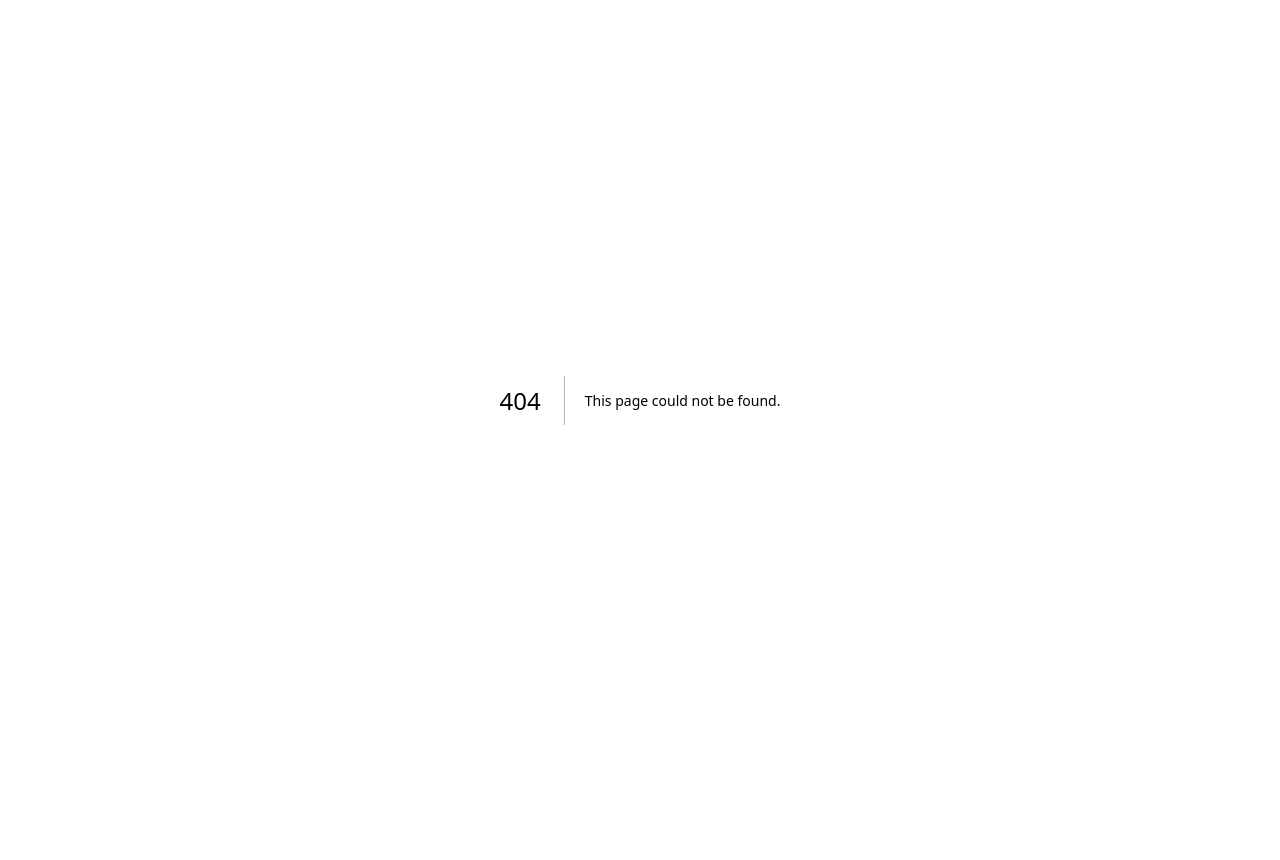
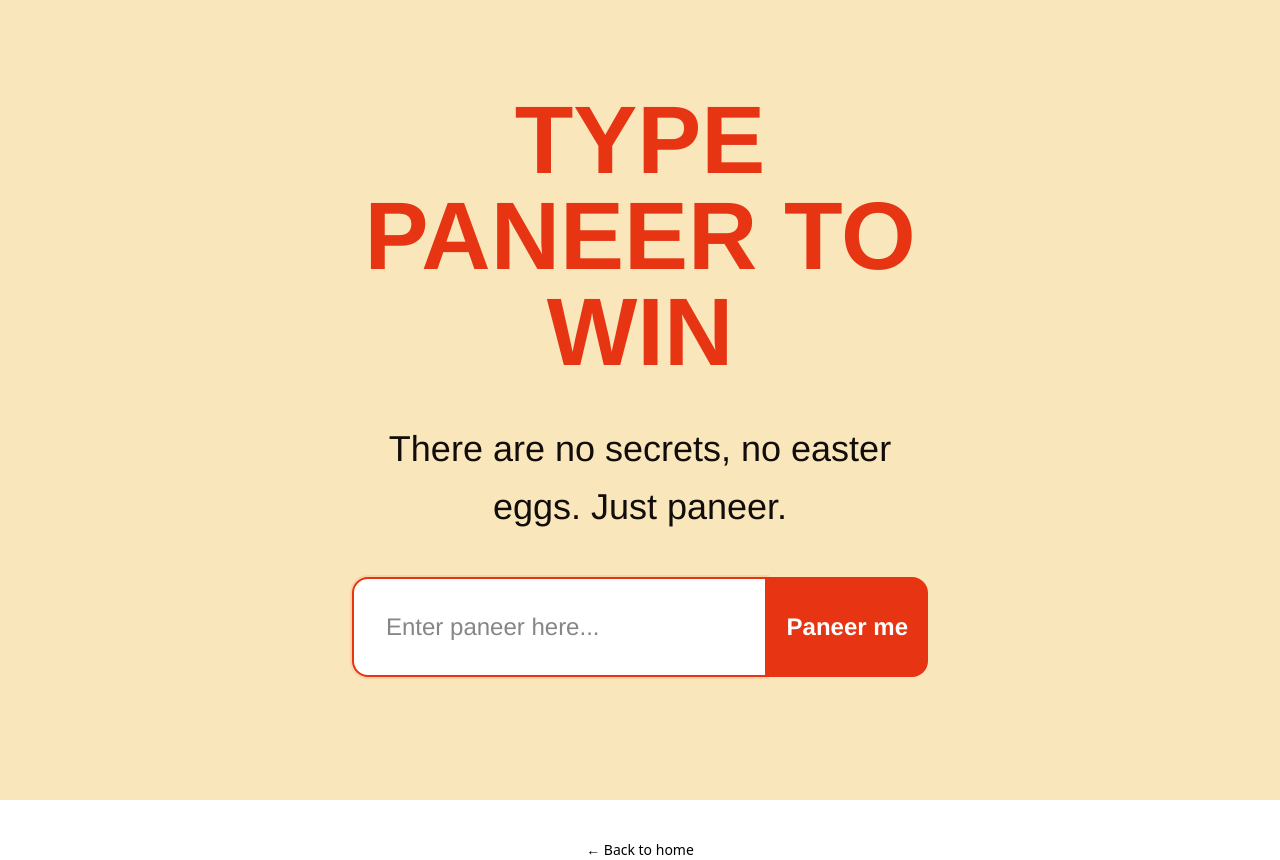
Before and after one commit to WU24-Tivoli-Team-Backend/enter-paneer-game, a Next.js app: page /game in a window 1280 px wide. Before the commit this address had no page. Before the commit the page ends 800 px from the top, so only its background shows below. Built offline with nearby package versions, Linux system fonts and the light colour scheme.

Commit message:
add test game 'type paneer' (#25)

```diff
--- /dev/null
+++ b/src/app/game/page.tsx
@@ -0,0 +1,20 @@
+import Game from "../components/Game";
+
+export default function GamePage() {
+  return (
+    <div className="flex flex-col items-center justify-center min-h-screen">
+      <div className="w-full">
+        <Game />
+      </div>
+
+      <div className="mt-10">
+        <a
+          href="/"
+          className="text-sm hover:underline hover:underline-offset-4 flex items-center gap-2"
+        >
+          ← Back to home
+        </a>
+      </div>
+    </div>
+  );
+}
```
